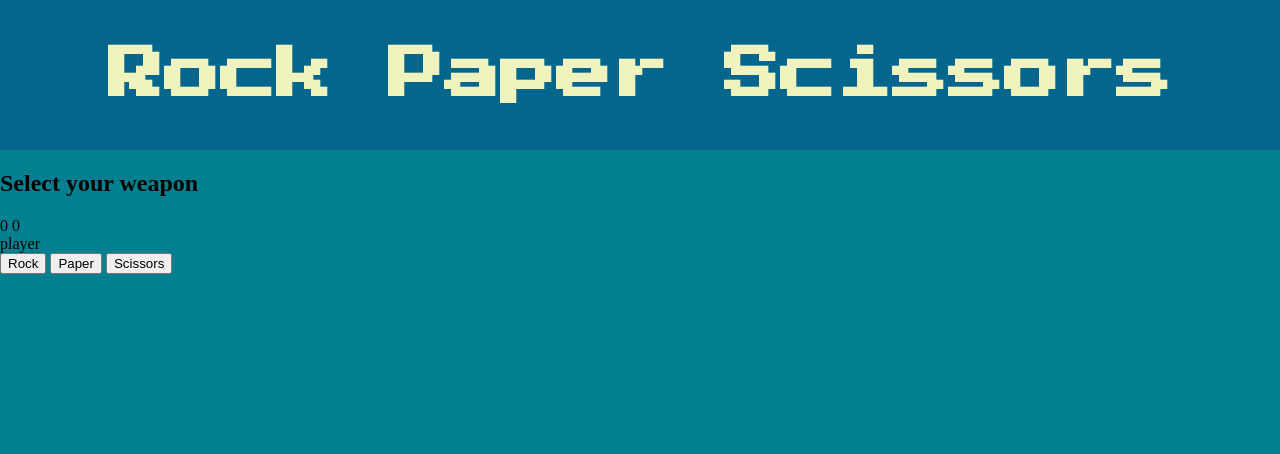
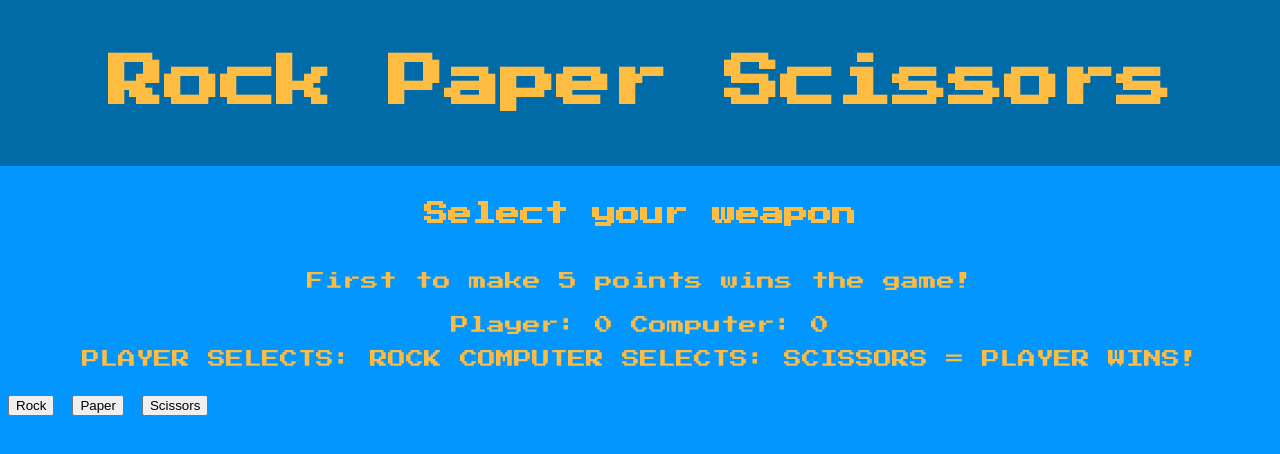
Before and after one commit to AdriaTM/Rock-Paper-Scissors, a plain HTML site: page index.html in a window 1280 px wide. Both pictures are taken after a click on the button "Rock". Drawn offline with Linux system fonts and the light colour scheme.

Commit message:
Updated the logic of the game

```diff
--- a/app.js
+++ b/app.js
@@ -1,3 +1,6 @@
+let computer = 0;
+let player = 0;
+
 const rockChoice = document.getElementById("rockBtn");
 const paperChoice = document.getElementById("paperBtn");
 const scissorsChoice = document.getElementById("scissorsBtn");
@@ -5,65 +8,50 @@ const scoreboard = document.querySelector('.scoreboard');
 const div = document.createElement('div');
 const score = document.createElement('div');
 
-rockChoice.addEventListener('click', () => handleClick("rock"));
-paperChoice.addEventListener('click', () => handleClick("paper"));
-scissorsChoice.addEventListener('click', () => handleClick("scissors"));
+score.classList.add('score');
+score.textContent = "Player: " + player + " Computer: " + computer;
+scoreboard.appendChild(score);
+
+rockChoice.addEventListener('click', () => handleClick('ROCK'));
+paperChoice.addEventListener('click', () => handleClick('PAPER'));
+scissorsChoice.addEventListener('click', () => handleClick('SCISSORS'));
 
 function getComputerChoice() {
-    const myArray = ["Rock", "Paper", "Scissors"];
-    return myArray[Math.floor(Math.random() * myArray.length)];
+    let random = Math.floor(Math.random() * 3);
+    switch (random) {
+        case 0:
+            return 'ROCK';
+        case 1:
+            return 'PAPER';
+        case 2:
+            return 'SCISSORS';
+    }
 }
 
 function handleClick(playerSelection) {
     const computerSelection = getComputerChoice();
     let result = playRound(playerSelection, computerSelection);
     div.classList.add('result');
-    div.textContent = result;
+    div.textContent = "PLAYER SELECTS: " + playerSelection + " COMPUTER SELECTS: " + computerSelection + " = " + result;
     scoreboard.appendChild(div);
 }
 
 function playRound(playerSelection, computerSelection) {
     let result = "";
-    playerSelection = playerSelection.toLowerCase();
-    computerSelection = computerSelection.toLowerCase();
     if (playerSelection === computerSelection) {
-        result = "draw";
+        result = "IT'S A DRAW!";
     }
-    else {
-        if (computerSelection == "paper") {
-            if (playerSelection == "rock") {
-                result = "computer";
-            }
-            else {
-                result = "player";
-            }
-        }
-        else if (computerSelection == "rock") {
-            if (playerSelection == "paper") {
-                result = "player";
-            }
-            else {
-                result = "computer";
-            }
-        }
-        else {
-            if (playerSelection == "rock") {
-                result = "player";
-            }
-            else {
-                result = "computer"
-            }
-        }
+    if ((playerSelection === 'ROCK' && computerSelection === 'SCISSORS') ||
+        (playerSelection === 'PAPER' && computerSelection === 'ROCK') ||
+        (playerSelection === 'SCISSORS' && computerSelection === 'PAPER')) {
+        player++;
+        result = 'PLAYER WINS!';
+    }
+    if ((computerSelection === 'ROCK' && playerSelection === 'SCISSORS') ||
+        (computerSelection === 'PAPER' && playerSelection === 'ROCK') ||
+        (computerSelection === 'SCISSORS' && playerSelection === 'PAPER')) {
+        computer++;
+        result = 'COMPUTER WINS!';
     }
     return result;
 }
-
-function game() {
-    let computer = 0;
-    let player = 0;
-    score.classList.add('score');
-    score.textContent = player + " " + computer;
-    scoreboard.appendChild(score);
-}
-
-game();
--- a/index.html
+++ b/index.html
@@ -17,6 +17,7 @@
     <main class="main">
         <div class="scoreboard">
             <h2>Select your weapon</h2>
+            <p>First to make 5 points wins the game!</p>
         </div>
         <div class="buttons">
             <button id="rockBtn">Rock</button>
--- a/styles.css
+++ b/styles.css
@@ -1,5 +1,5 @@
 body {
-    background-color: #028090;
+    background-color: #0496ff;
     margin: 0;
 }
 
@@ -8,9 +8,29 @@ header {
     justify-content: center;
     align-items: center;
     font-family: 'Press Start 2P', cursive;
+    background-color: #006ba6;
+    height: 150px;
     font-size: 28px;
-    background-color: #05668d;
-    color: #f0f3bd;
-    height: 150px;
+}
 
+.scoreboard {
+    display: flex;
+    flex-direction: column;
+    align-items: center;
 }
+
+header,
+h2,
+div {
+    font-family: 'Press Start 2P', cursive;
+    color: #ffbc42;
+    padding: 0.5rem;
+}
+
+h2 {
+    font-size: 24px;
+}
+
+div {
+    font-size: 18px;
+}
```
